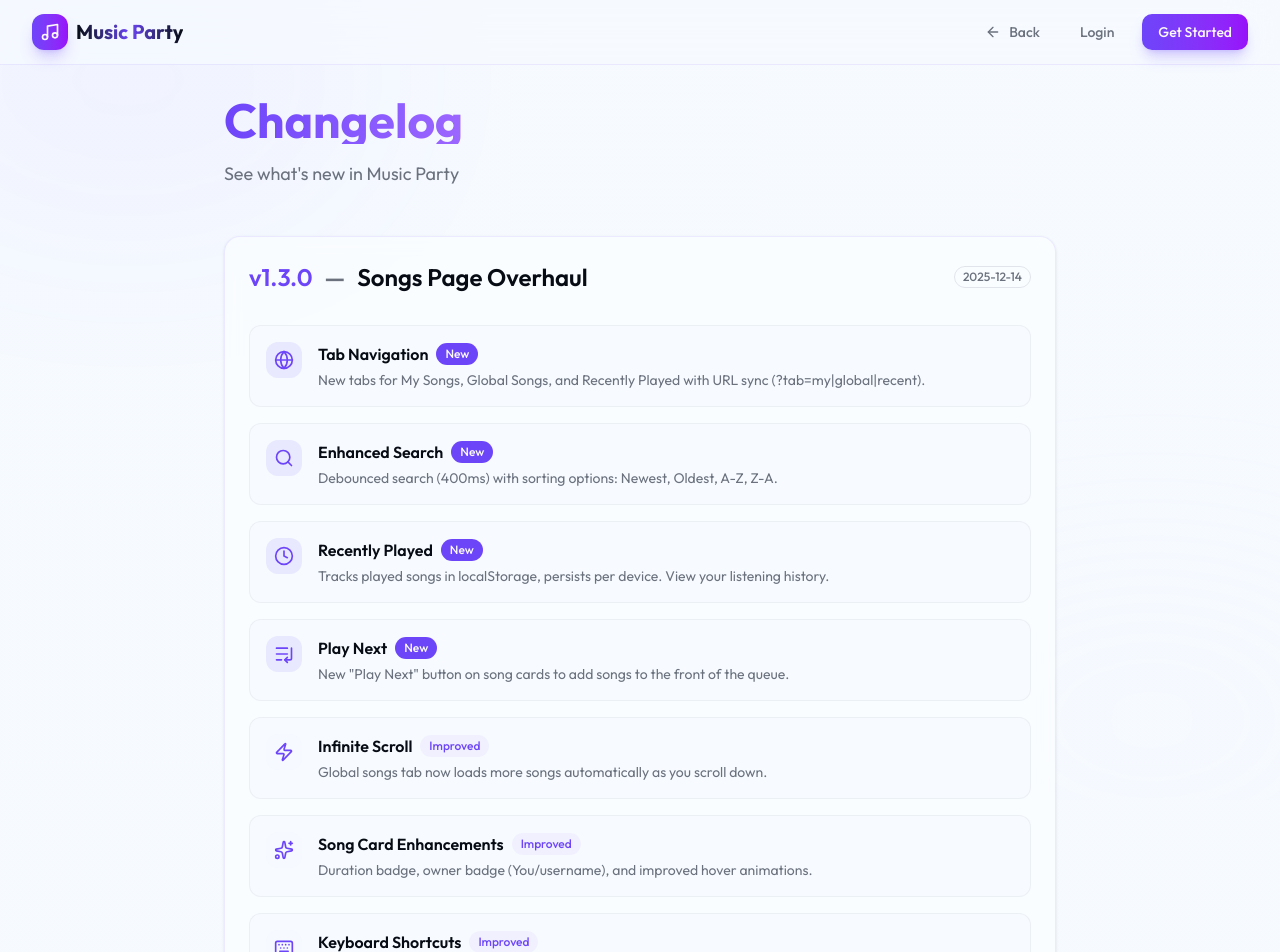
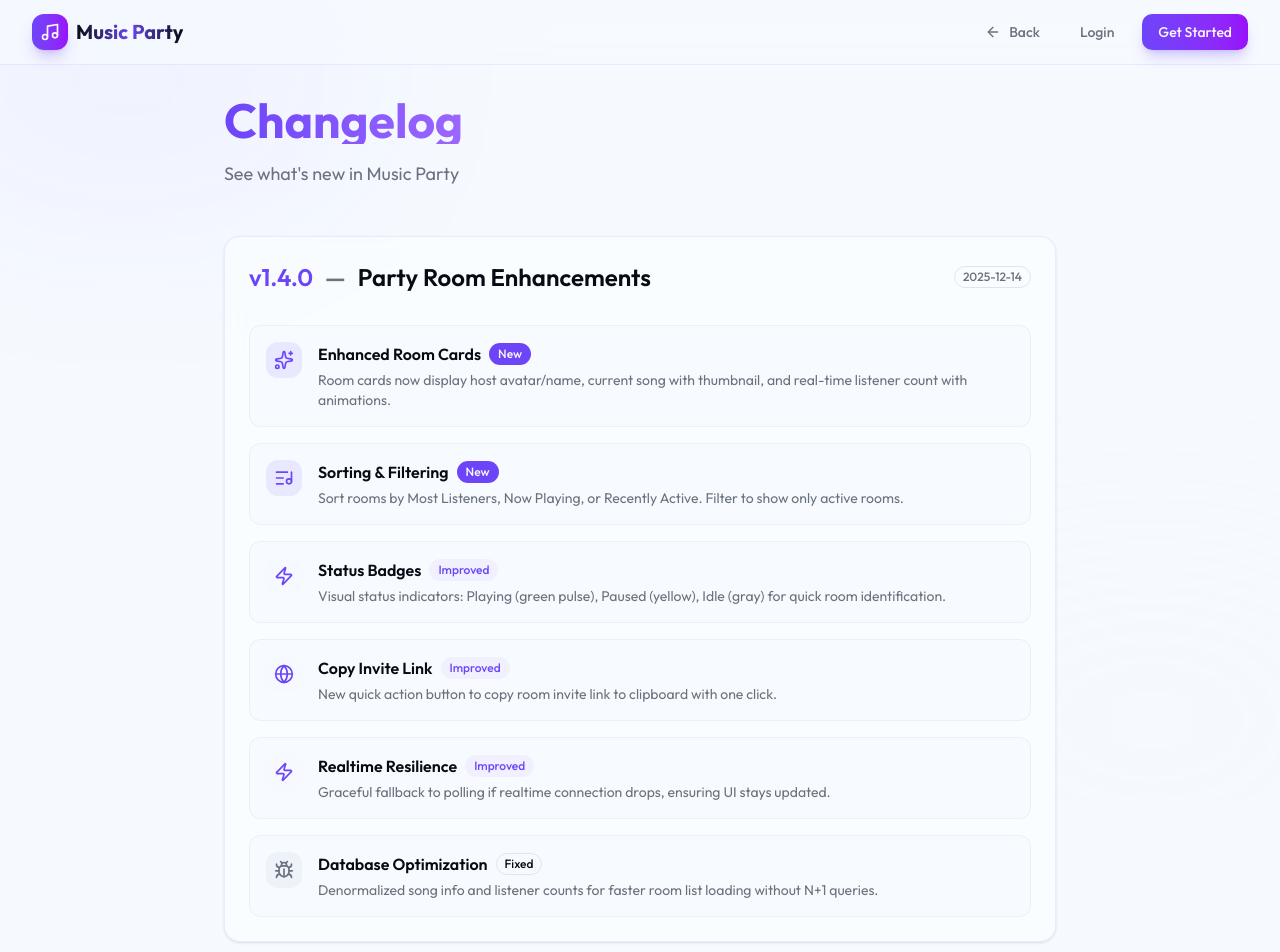
Before and after one commit to reyhanadr/music-nextjs-supabase, a Next.js app: page /changelog in a window 1280 px wide. Shown: the top 952 px of the page. Built offline with nearby package versions, Linux system fonts and the light colour scheme.

Commit message:
add changelog

```diff
--- a/src/data/changelog.ts
+++ b/src/data/changelog.ts
@@ -34,6 +34,49 @@ export interface ChangelogRelease {
 }
 
 export const changelog: ChangelogRelease[] = [
+    {
+        version: '1.4.0',
+        date: '2025-12-14',
+        title: 'Party Room Enhancements',
+        changes: [
+            {
+                type: 'feature',
+                icon: Sparkles,
+                title: 'Enhanced Room Cards',
+                description: 'Room cards now display host avatar/name, current song with thumbnail, and real-time listener count with animations.',
+            },
+            {
+                type: 'feature',
+                icon: ListMusic,
+                title: 'Sorting & Filtering',
+                description: 'Sort rooms by Most Listeners, Now Playing, or Recently Active. Filter to show only active rooms.',
+            },
+            {
+                type: 'improvement',
+                icon: Zap,
+                title: 'Status Badges',
+                description: 'Visual status indicators: Playing (green pulse), Paused (yellow), Idle (gray) for quick room identification.',
+            },
+            {
+                type: 'improvement',
+                icon: Globe,
+                title: 'Copy Invite Link',
+                description: 'New quick action button to copy room invite link to clipboard with one click.',
+            },
+            {
+                type: 'improvement',
+                icon: Zap,
+                title: 'Realtime Resilience',
+                description: 'Graceful fallback to polling if realtime connection drops, ensuring UI stays updated.',
+            },
+            {
+                type: 'fix',
+                icon: Bug,
+                title: 'Database Optimization',
+                description: 'Denormalized song info and listener counts for faster room list loading without N+1 queries.',
+            },
+        ],
+    },
     {
         version: '1.3.0',
         date: '2025-12-14',
```
